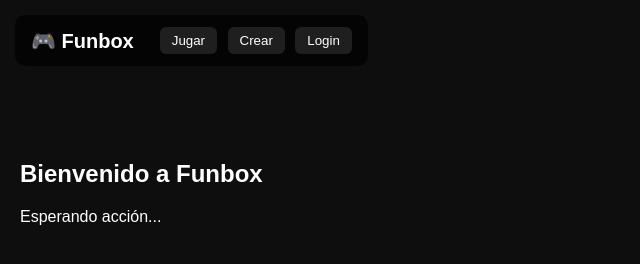
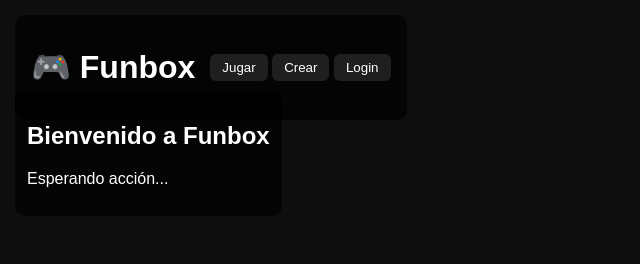
Before and after one commit to YoSoyVato/Funbox, a plain HTML site: page index.html in a window 1280 px wide. Shown: the whole page, without its empty margins (0-640 px from the left). Drawn offline with nearby package versions, Linux system fonts and the light colour scheme.

Commit message:
Refactor styles for header and content layout

```diff
--- a/style.css
+++ b/style.css
@@ -5,9 +5,9 @@
 
 body {
   margin: 0;
-  overflow: hidden;
   background: #0e0e0e;
   color: white;
+  overflow: hidden;
 }
 
 /* HEADER */
@@ -15,51 +15,46 @@ header {
   position: fixed;
   top: 15px;
   left: 15px;
-  z-index: 10;
-  background: rgba(0, 0, 0, 0.65);
+  z-index: 20;
+  background: rgba(0,0,0,0.7);
   padding: 12px 16px;
   border-radius: 10px;
   display: flex;
+  gap: 15px;
   align-items: center;
-  gap: 20px;
-}
-
-header h1 {
-  margin: 0;
-  font-size: 20px;
 }
 
 nav button {
-  margin-left: 6px;
-  padding: 6px 12px;
   background: #1f1f1f;
   border: none;
   color: white;
+  padding: 6px 12px;
+  border-radius: 6px;
   cursor: pointer;
-  border-radius: 6px;
 }
 
 nav button:hover {
   background: #3a3a3a;
 }
 
-/* CONTENIDO */
+/* UI */
 #content {
-  margin-top: 120px;
-  padding: 20px;
+  position: fixed;
+  top: 90px;
+  left: 15px;
+  z-index: 20;
+  background: rgba(0,0,0,0.6);
+  padding: 12px;
+  border-radius: 10px;
 }
 
-/* EDITOR 3D */
+/* MOTOR 3D */
 #editor3d {
   position: fixed;
   top: 0;
   left: 0;
   width: 100vw;
   height: 100vh;
+  z-index: 1;
   display: none;
-  z-index: 1;
 }
-
-canvas {
-  display: block;
-}
```
